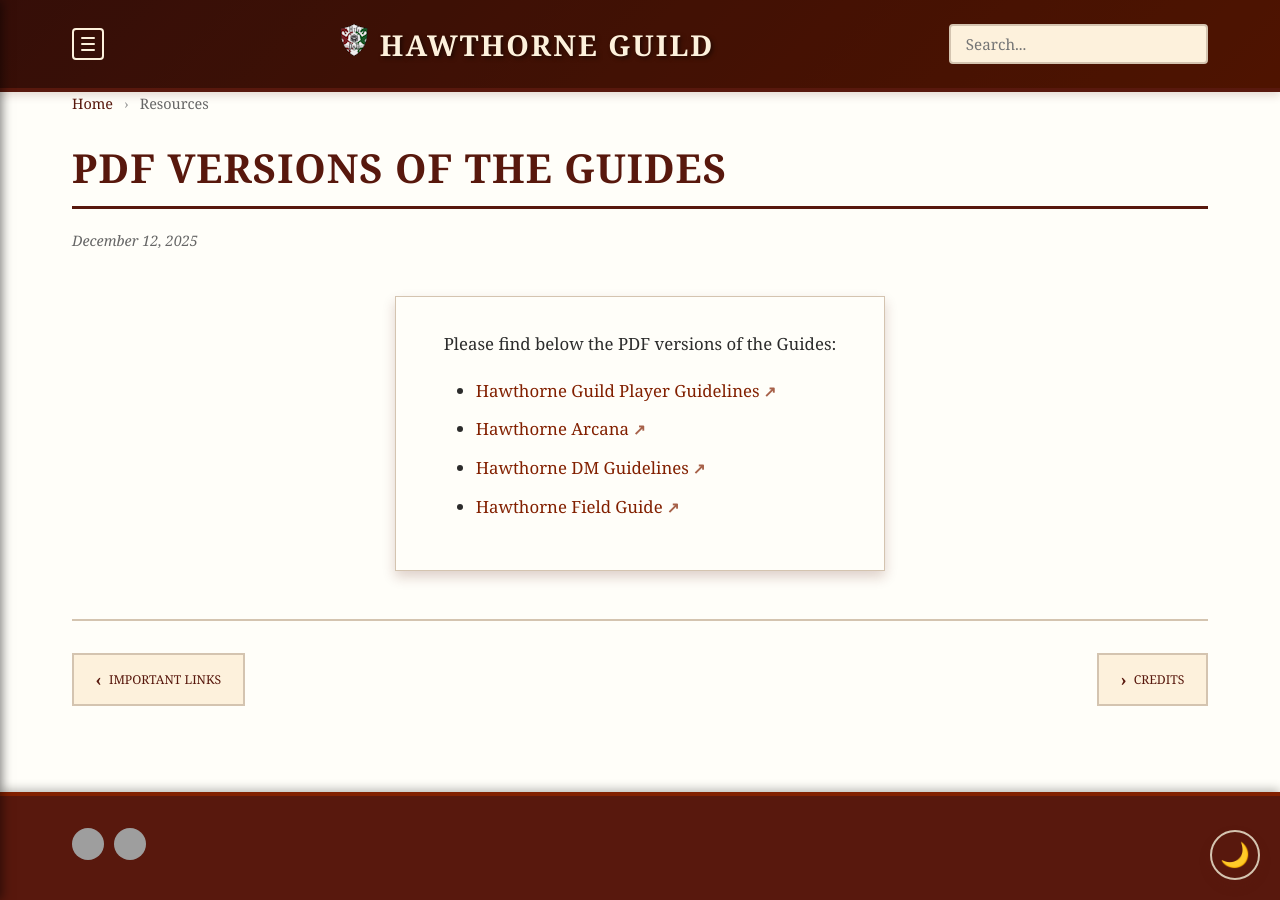
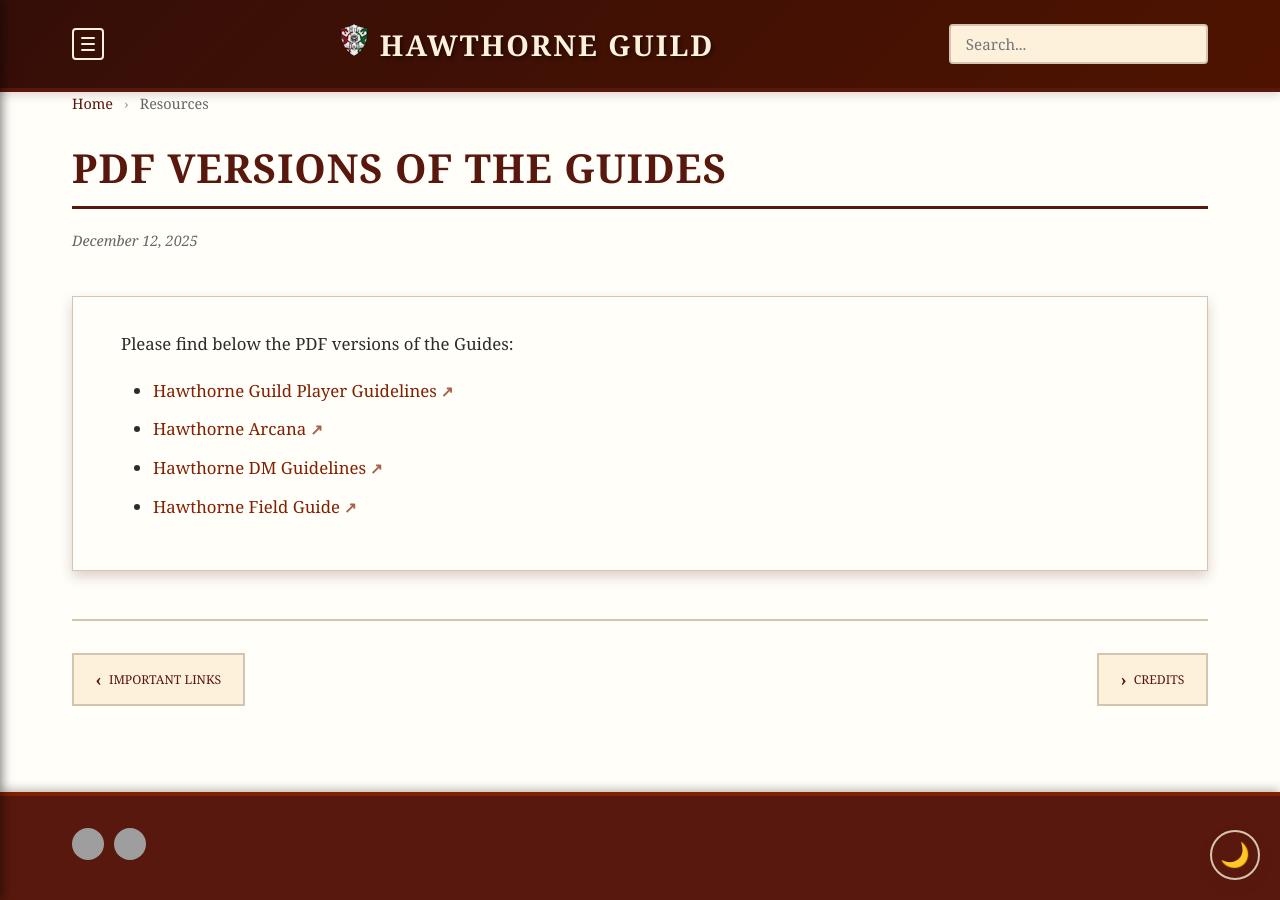
Before and after one commit to coconutswallow/Guides, a Jekyll site: the page built from _resources/PDF-guides.md, in a window 1280 px wide. Built offline with Jekyll 4.4.1, drawn with Linux system fonts in a browser that asks for light colours; comment, search, counter and statistics services are not loaded; grey boxes are pictures that could not be loaded.

Commit message:
Update doc.html

```diff
--- a/_layouts/doc.html
+++ b/_layouts/doc.html
@@ -1,7 +1,55 @@
 ---
 layout: default
 ---
+<style>
+    /* FORCE LAYOUT OVERRIDES */
+    /* Make the content container a flexbox if it isn't already */
+    .doc-content {
+        display: flex;
+        flex-direction: row;
+        justify-content: space-between;
+        align-items: flex-start;
+        gap: 20px; /* Space between body and TOC */
+    }
+
+    /* The Main Body: Grows to fill space */
+    .doc-body {
+        flex: 1 1 auto; /* Grow and shrink */
+        min-width: 0;   /* Prevent flex item from overflowing container */
+        max-width: 100%; /* Ensure it uses available width */
+    }
+
+    /* The Table of Contents: Fixed narrow width */
+    .doc-toc {
+        flex: 0 0 200px; /* Fixed width of 200px */
+        width: 200px;
+        min-width: 200px;
+        max-width: 200px;
+        font-size: 0.85rem; /* Slightly smaller text to fit the narrower column */
+        position: sticky;
+        top: 20px; /* Stick to top while scrolling */
+        max-height: 90vh;
+        overflow-y: auto;
+    }
+
+    /* Responsive: Stack them on small screens */
+    @media (max-width: 1000px) {
+        .doc-content {
+            flex-direction: column;
+        }
+        .doc-toc {
+            width: 100%;
+            max-width: 100%;
+            flex: none;
+            position: relative;
+            margin-top: 20px;
+        }
+    }
+</style>
+
 <div class="doc-container">
+    <div class="doc-content">
+        <div style="flex: 1; min-width: 0;">
             <nav class="breadcrumb">
                 <a href="{{ site.baseurl }}/">Home</a>
                 {% assign url_parts = page.url | split: '/' %}
@@ -24,18 +72,8 @@
             </div>
             {% endif %}
 
-    <div class="doc-content">
-
             <div class="doc-body">
                 {{ content }}
-        </div>
-
-        {% if page.toc %}
-        <aside class="doc-toc">
-            <h3>Page Index</h3>
-            <div id="toc-container"></div>
-        </aside>
-        {% endif %}
             </div>
 
              {% if page.collection %}
@@ -72,28 +112,33 @@
         </div>
 
         {% if page.toc %}
+        <aside class="doc-toc">
+            <h3>On This Page</h3>
+            <div id="toc-container"></div>
+        </aside>
+        {% endif %}
+    </div>
+</div>
+
+{% if page.toc %}
 <script>
+// Generate table of contents from h2 and h3 headers
 document.addEventListener('DOMContentLoaded', function() {
     const content = document.querySelector('.doc-body');
     const tocContainer = document.getElementById('toc-container');
 
     if (!content || !tocContainer) return;
 
-    // Find headers
     const headers = content.querySelectorAll('h2, h3');
     if (headers.length === 0) return;
 
-    // Create TOC list
     const toc = document.createElement('ul');
     toc.className = 'toc-list';
 
     headers.forEach((header, index) => {
-        // Ensure ID exists
+        // Add ID to header if it doesn't have one
         if (!header.id) {
-            header.id = header.textContent
-                .toLowerCase()
-                .replace(/[^a-z0-9]+/g, '-')
-                .replace(/(^-|-$)+/g, '');
+            header.id = 'heading-' + index;
         }
 
         const li = document.createElement('li');
```
Also changed, not shown: other parts of _layouts/doc.html (+2 -23 lines). Lines whose indentation alone changed are shown as unchanged.
